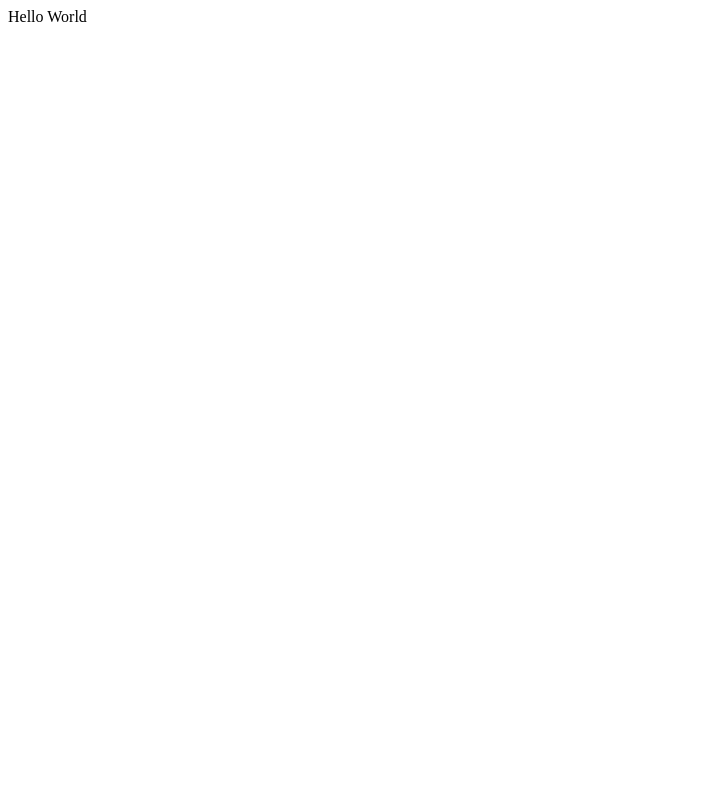
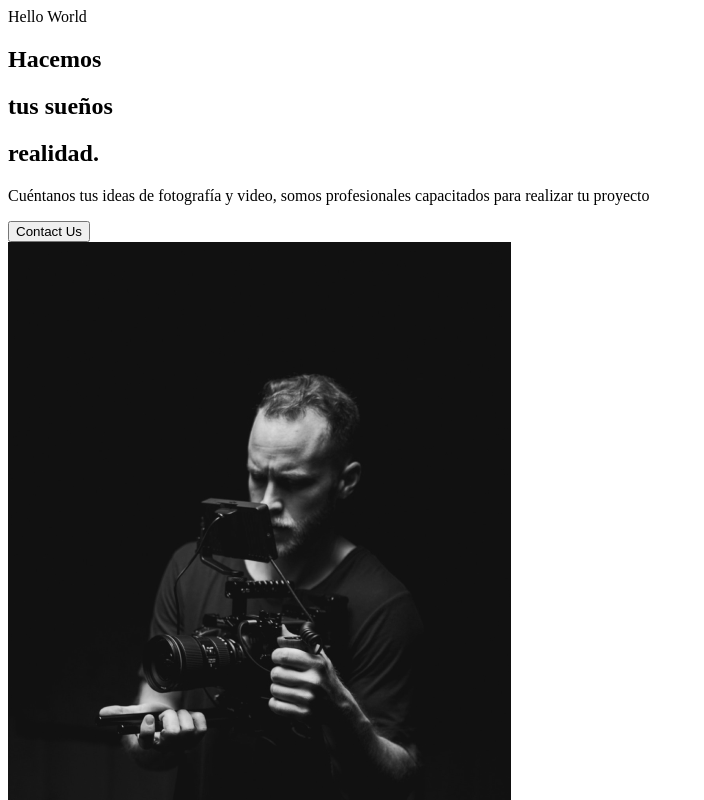
Before and after one commit to xV0lk/first_app, a Next.js app: page / in a window 1280 px wide. Shown: the top 800 px of the page, without its empty margins (0-704 px from the left). Built offline with nearby package versions, Linux system fonts and the light colour scheme.

Commit message:
AboutSection component created

```diff
--- a/components/AboutSection.js
+++ b/components/AboutSection.js
@@ -0,0 +1,35 @@
+import React from 'react';
+import Image from 'next/image';
+import home1 from '../src/img/home1.png';
+
+const AboutSection = () => {
+  return (
+    <div>
+      <div className="description">
+        <div className="title">
+          <div className="hide">
+            <h2>Hacemos</h2>
+          </div>
+          <div className="hide">
+            <h2>
+              tus <span>sueños</span>
+            </h2>
+          </div>
+          <div className="hide">
+            <h2>realidad.</h2>
+          </div>
+        </div>
+        <p>
+          Cuéntanos tus ideas de fotografía y video, somos profesionales
+          capacitados para realizar tu proyecto
+        </p>
+        <button>Contact Us</button>
+      </div>
+      <div className="image">
+        <Image src={home1} alt="Fotógrafo" />
+      </div>
+    </div>
+  );
+};
+
+export default AboutSection;
--- a/pages/index.js
+++ b/pages/index.js
@@ -1,5 +1,13 @@
+import React from 'react';
+import AboutSection from '../components/AboutSection';
+
 function Home() {
-  return <div>Hello World</div>;
+  return (
+    <div>
+      <div>Hello World</div>
+      <AboutSection />
+    </div>
+  );
 }
 
 export default Home;
```
